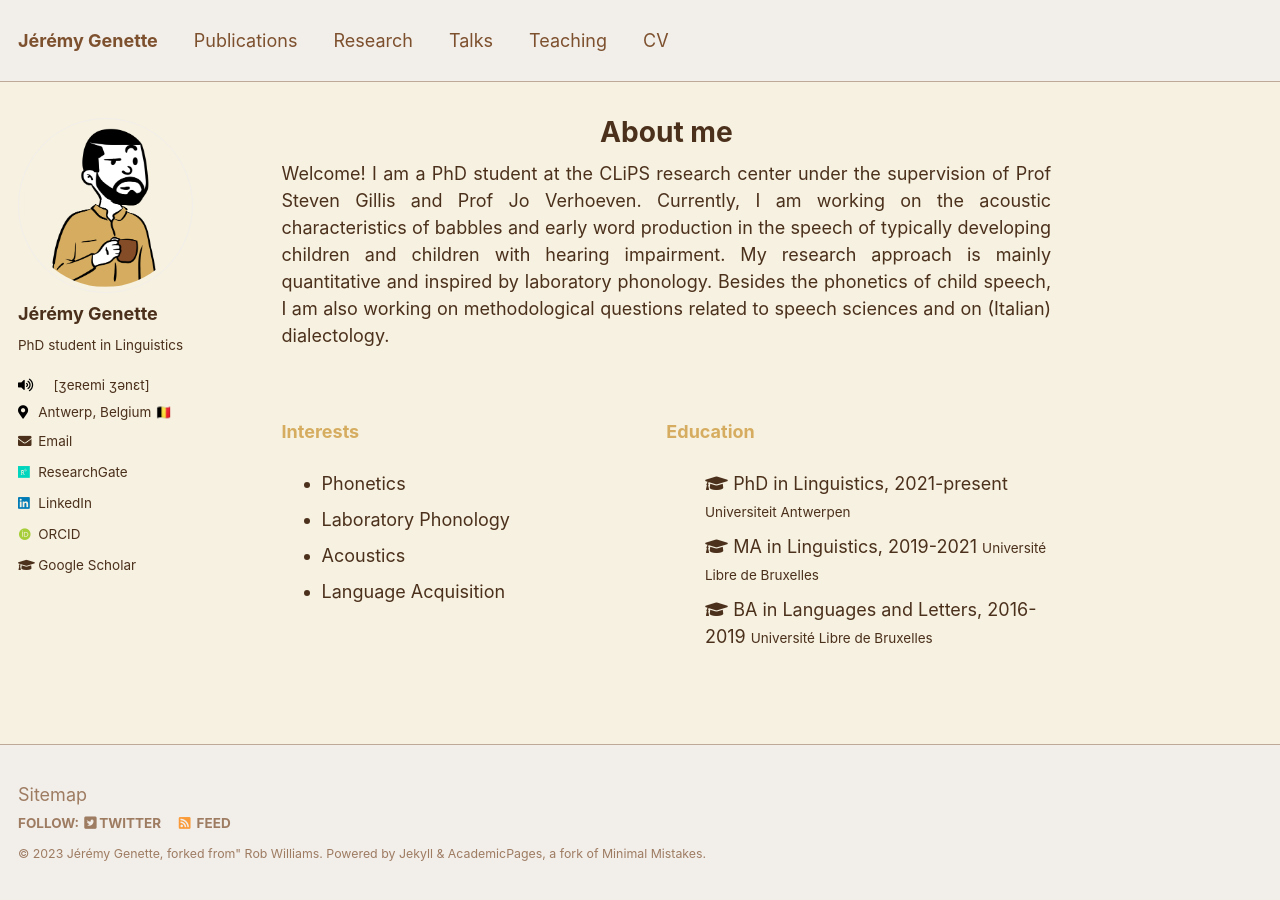
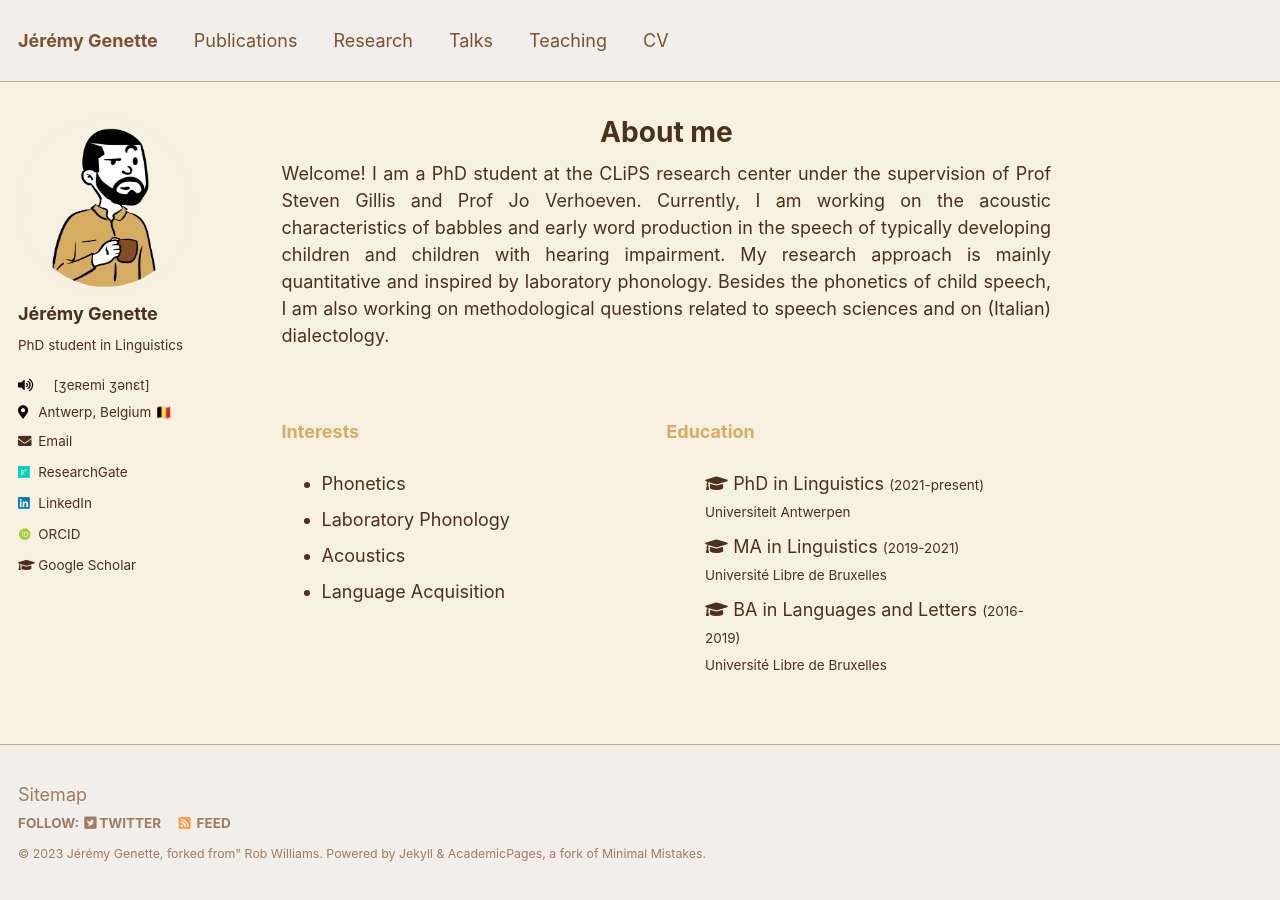
Before and after one commit to jgenette/jgenette.github.io, a Jekyll site: the page built from _pages/about.md, in a window 1280 px wide. Built offline with Jekyll 4.4.1, drawn with Linux system fonts in a browser that asks for light colours; some web fonts are replaced.

Commit message:
Update about.md

```diff
--- a/_pages/about.md
+++ b/_pages/about.md
@@ -41,18 +41,18 @@ Welcome! I am a PhD student at the CLiPS research center under the supervision o
 <ul class="ul-edu fa-ul">
 
 <li>
-<i class="fas fa-fw fa-graduation-cap"></i> PhD in Linguistics, 2021-present
-<span class="tab"></span> <small>Universiteit Antwerpen </small>
+<i class="fas fa-fw fa-graduation-cap"></i> PhD in Linguistics <small> (2021-present) </small>
+<span class="tab"></span> <br> <small>Universiteit Antwerpen </small>
 </li>
 
 <li>
-<i class="fas fa-fw fa-graduation-cap"></i> MA in Linguistics, 2019-2021
-  <span class="tab"> </span> <small> Université Libre de Bruxelles </small>
+<i class="fas fa-fw fa-graduation-cap"></i> MA in Linguistics  <small> (2019-2021) </small>
+  <span class="tab"> </span> <br> <small> Université Libre de Bruxelles </small>
 </li>
 
 <li>
-<i class="fas fa-fw fa-graduation-cap"></i> BA in Languages and Letters, 2016-2019
-<span class="tab"></span> <small>Université Libre de Bruxelles </small>
+<i class="fas fa-fw fa-graduation-cap"></i> BA in Languages and Letters <small> (2016-2019) </small>
+<span class="tab"></span> <br> <small>Université Libre de Bruxelles </small>
 </li>
 
 </ul>
```
